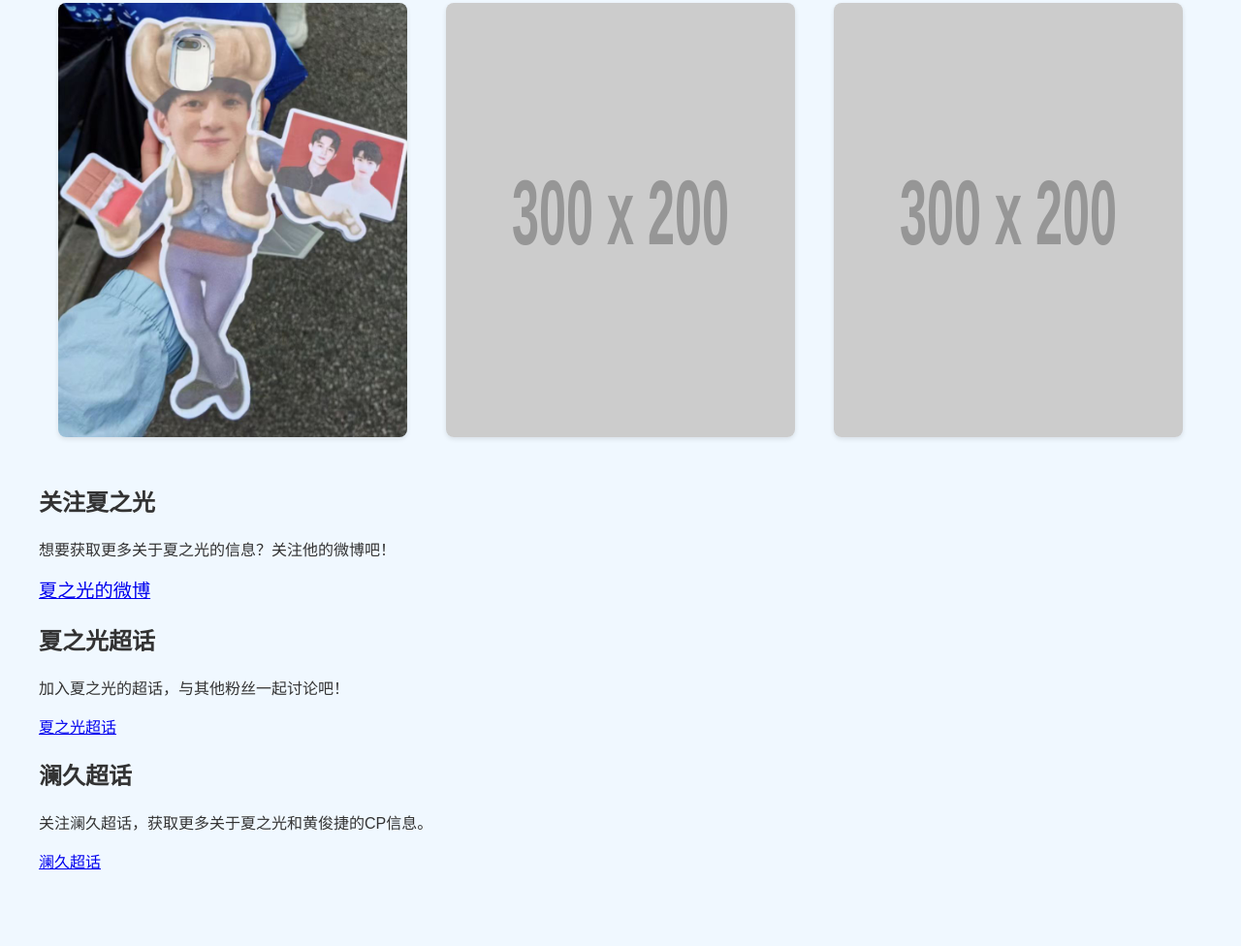
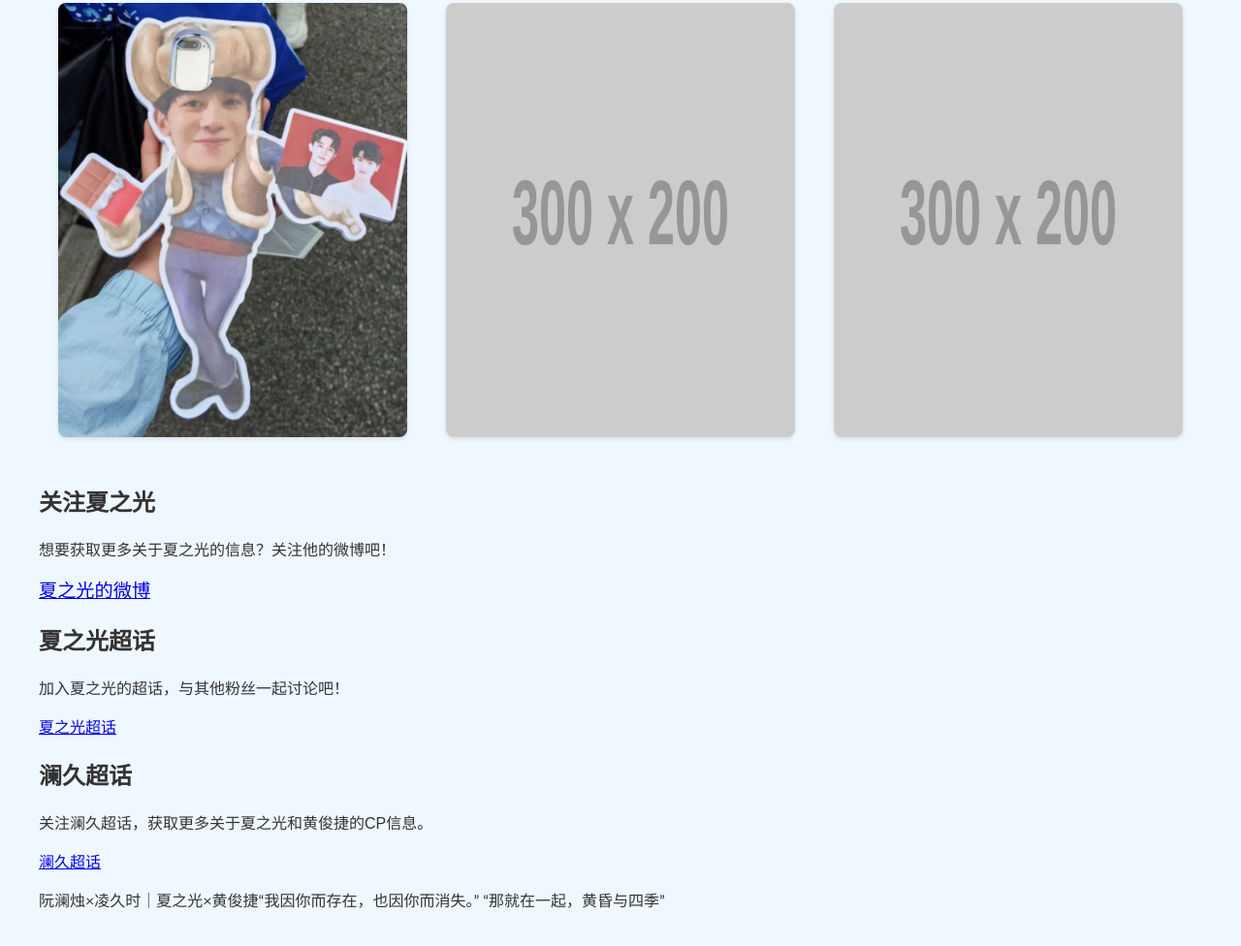
Before and after one commit to awubcjing/wj, a plain HTML site: page index.html in a window 1280 px wide. Shown: the part 1960-2936 px from the top of the page at 97% size. Before the commit the page ends 2892 px from the top, so only its background shows below. Drawn offline with Linux system fonts and the light colour scheme; placeholder pictures from the web are drawn by us; files whose address does not match are found by name.

Commit message:
Update index.html

```diff
--- a/index.html
+++ b/index.html
@@ -219,6 +219,8 @@
         <h2>澜久超话</h2>
         <p>关注澜久超话，获取更多关于夏之光和黄俊捷的CP信息。</p>
         <a href="https://m.weibo.cn/p/index?extparam=%E6%BE%9C%E4%B9%85&containerid=1008084d5636cd202a55b815d93af3e509be4d&luicode=20000061&lfid=5026829440911097" target="_blank">澜久超话</a>
+        <p style="font-family: 'Lato', sans-serif; font-size: 1rem;">阮澜烛×凌久时｜夏之光×黄俊捷“我因你而存在，也因你而消失。” “那就在一起，黄昏与四季”
+        </p>
         </section>
     </div>
 
```
